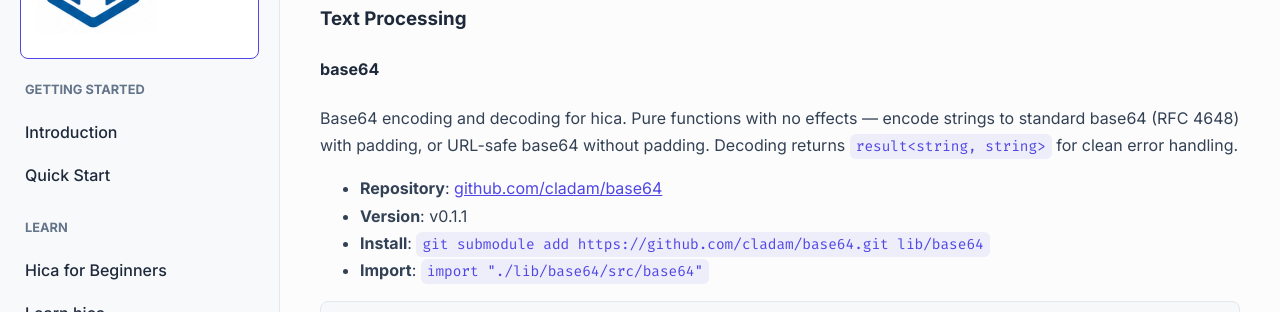
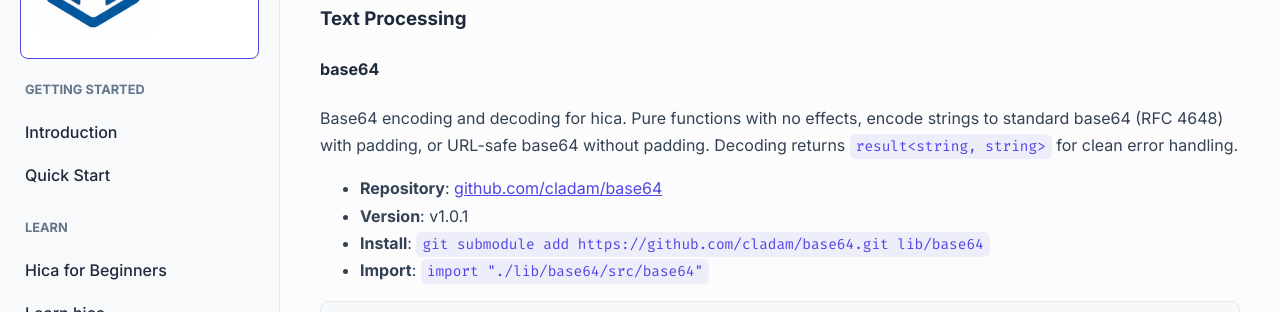
Before and after one commit to cladam/hica, a Jekyll site: the page built from docs/libraries.md, in a window 1280 px wide and 900 px high, scrolled down 3279 px. Shown: the part 152-464 px from the top of the window. Built offline with Jekyll 4.4.1, drawn with Linux system fonts in a browser that asks for light colours.

Commit message:
docs: formatting

```diff
--- a/docs/libraries.md
+++ b/docs/libraries.md
@@ -141,10 +141,10 @@
 
 #### base64
 
-Base64 encoding and decoding for hica. Pure functions with no effects — encode strings to standard base64 (RFC 4648) with padding, or URL-safe base64 without padding. Decoding returns `result<string, string>` for clean error handling.
+Base64 encoding and decoding for hica. Pure functions with no effects, encode strings to standard base64 (RFC 4648) with padding, or URL-safe base64 without padding. Decoding returns `result<string, string>` for clean error handling.
 
 - **Repository**: [github.com/cladam/base64](https://github.com/cladam/base64)
-- **Version**: v0.1.1
+- **Version**: v1.0.1
 - **Install**: `git submodule add https://github.com/cladam/base64.git lib/base64`
 - **Import**: `import "./lib/base64/src/base64"`
 
```
